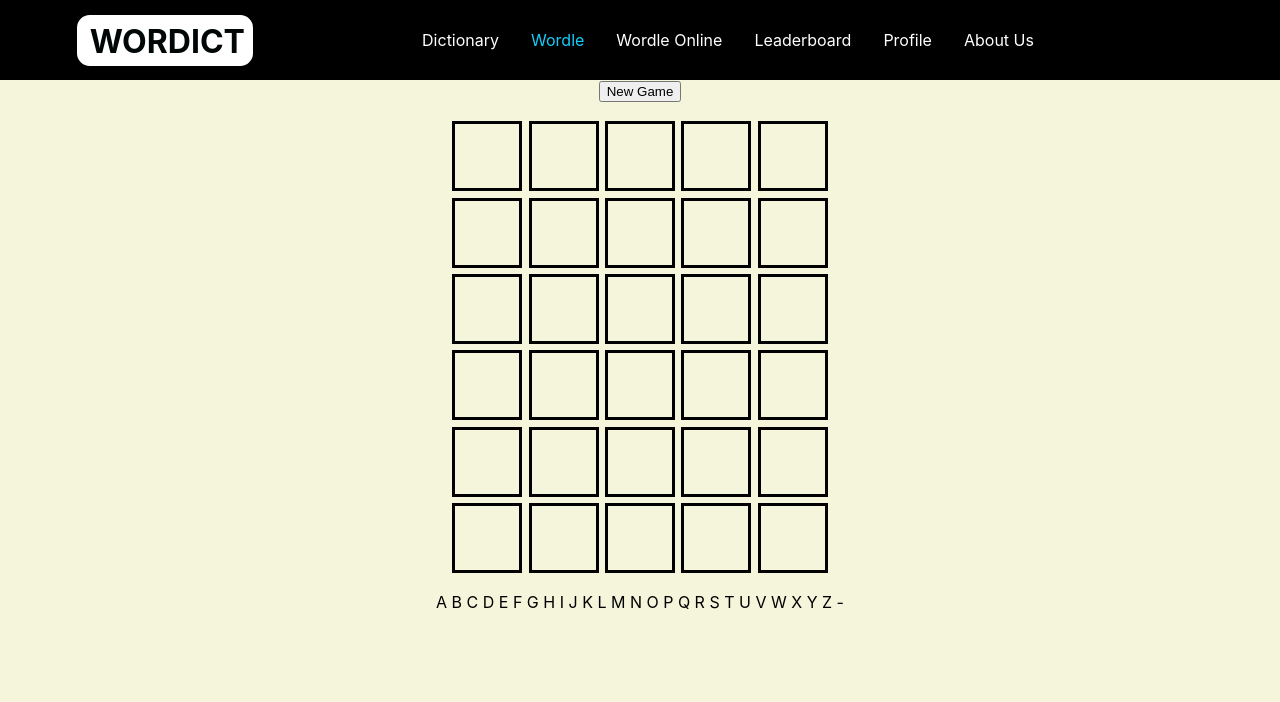
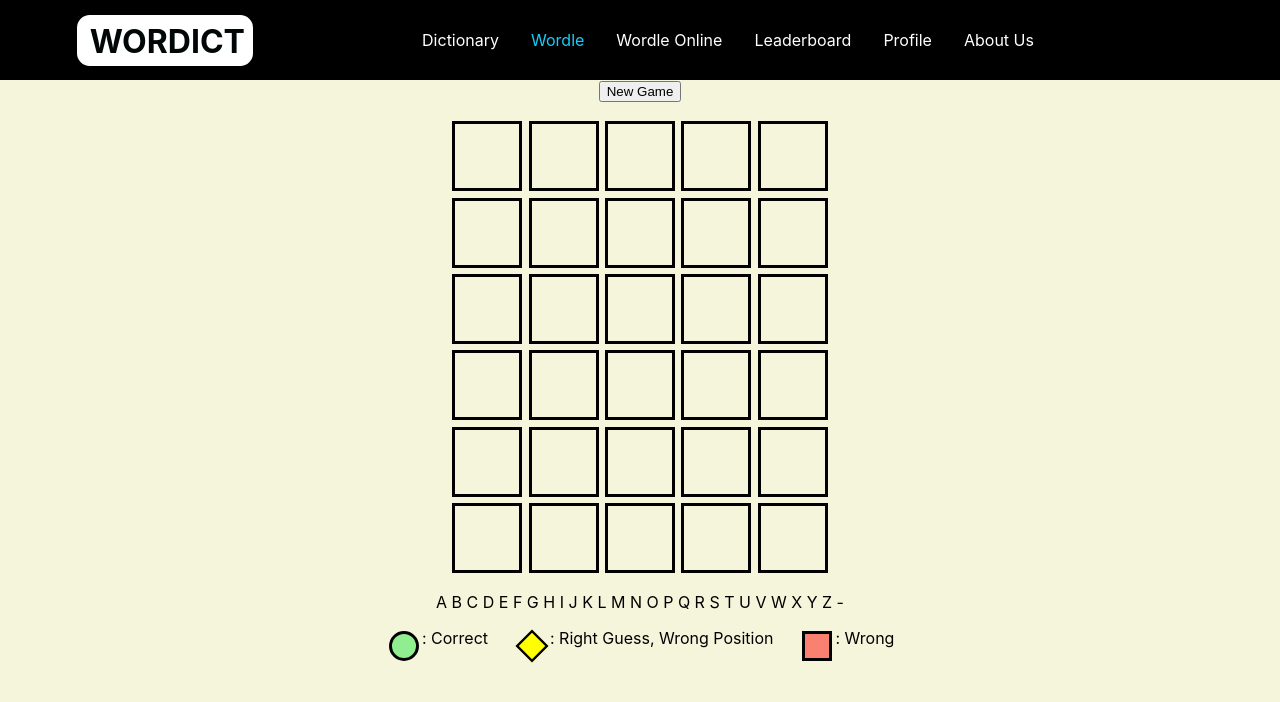
Before and after one commit to MarkProjs/wordict-project, a React (Create React App) app in the folder client/: page /wordle in a window 1280 px wide. Shown: the top 702 px of the page. Built offline with nearby package versions, Linux system fonts and the light colour scheme; no server answers.

Commit message:
add legends to wordle

```diff
--- /dev/null
+++ b/client/src/components/Wordle/Legend.css
@@ -0,0 +1,23 @@
+.legend {
+    /* background-color: rgba(240, 248, 255, 0.7); */
+    padding: 0 0.5rem;
+    min-width: 35rem;
+    max-width: 40rem;
+    margin: auto;
+}
+
+.legend-content{
+    display: flex;
+    flex-direction: row;
+    justify-content: space-evenly;
+}
+
+.legend-item {
+    display: flex;
+    flex-direction: row;
+}
+
+.mini {
+    height: 0.5rem;
+    width: 0.5rem;
+}
--- /dev/null
+++ b/client/src/components/Wordle/Legend.js
@@ -0,0 +1,22 @@
+import './Letter.css';
+import './Legend.css';
+
+function Legend() {
+  return (
+    <div className="legend">
+      <div className="legend-content">
+        <span className="legend-item">
+          <div className="letter-box mini right"></div>: Correct
+        </span>
+        <span className="legend-item">
+          <div className="letter-box mini half-right"></div>: Right Guess, Wrong Position
+        </span>
+        <span className="legend-item">
+          <div className="letter-box mini wrong"></div>: Wrong
+        </span>
+      </div>
+    </div>
+  );
+}
+
+export default Legend;
--- a/client/src/components/Wordle/Wordle.js
+++ b/client/src/components/Wordle/Wordle.js
@@ -5,6 +5,7 @@ import "./Wordle.css"
 import Popup from "./Popup.js";
 import LetterBank from "./LetterBank.js";
 import ValidGuess from "./ValidGuess.js";
+import Legend from '../Wordle/Legend.js';
 
 const ROW_PREFIX = "R-";
 const POP_PREFIX = "P-";
@@ -175,6 +176,7 @@ function Wordle(props) {
         id={"bank"}
         subToGuessEvent={subToGuessEvent}
       />
+      <Legend />
     </section>
   );
 }
--- a/client/src/components/pages/AboutUs.css
+++ b/client/src/components/pages/AboutUs.css
@@ -18,6 +18,6 @@ html {
 }
 
 #thanks {
-  margin-top:23%;
+  margin-top:20%;
   font-size: 2rem;
 }
```
